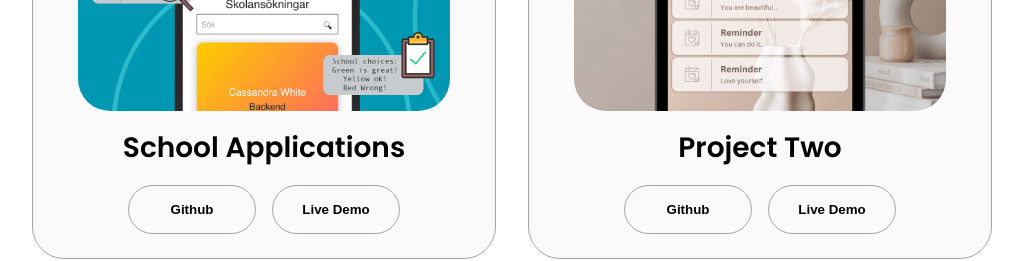
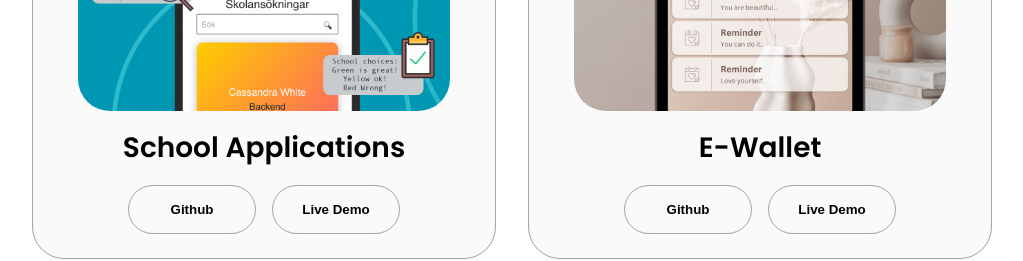
Before and after one commit to mvdgragt/PortfolioBasic, a React (Create React App) app: page / in a window 1280 px wide. Shown: the part 2880-3141 px from the top of the page, without its empty margins (128-1151 px from the left). Built offline with nearby package versions, Linux system fonts and the light colour scheme.

Commit message:
linking E-wallet project to Github and live demo

```diff
--- a/src/Pages/Home/MyPortfolio.jsx
+++ b/src/Pages/Home/MyPortfolio.jsx
@@ -39,17 +39,17 @@ function MyPortfolio() {
                 className="project-img"
               />
             </div>
-            <h2 className="experience-sub-title project-title">Project Two</h2>
+            <h2 className="experience-sub-title project-title">E-Wallet</h2>
             <div className="btn-container">
               <button
                 className="btn btn-color-2 project-btn"
-                onClick={() => {"location.href='https://github.com/'"}}
+                onClick={() => {"location.href='https://cardswithreduxtoolkit.netlify.app/"}}
               >
                 Github
               </button>
               <button
                 className="btn btn-color-2 project-btn"
-                onClick={() => {"location.href='https://github.com/'"}}
+                onClick={() => {"location.href='https://github.com/mvdgragt/cardwithredux'"}}
               >
                 Live Demo
               </button>
```
